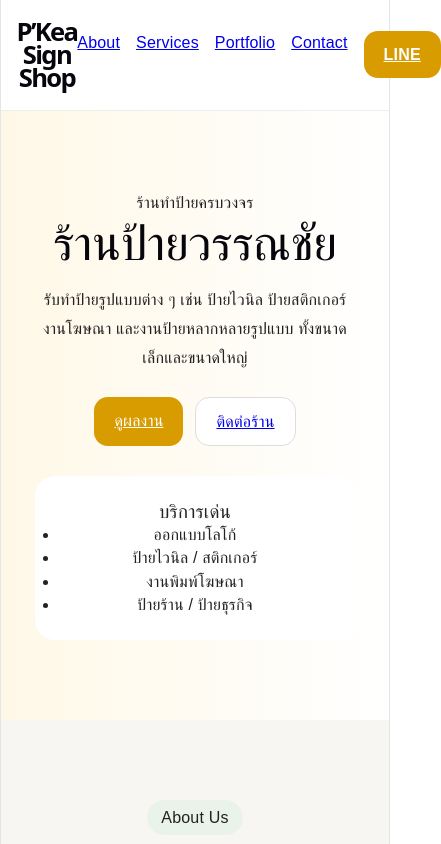
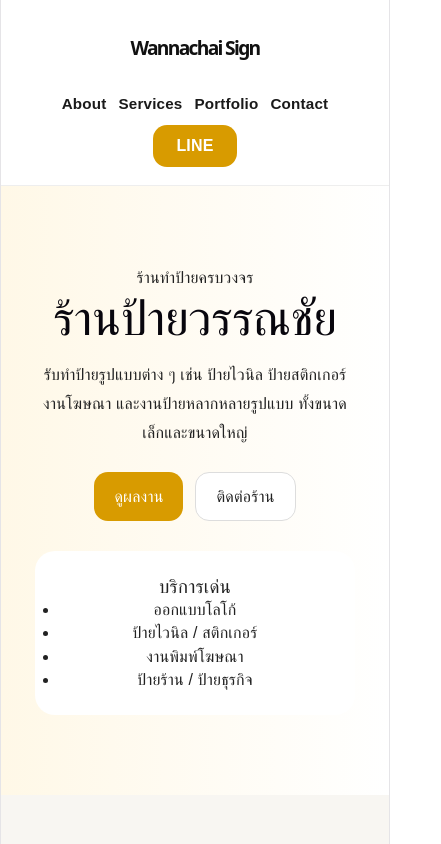
Before and after one commit to Tui-Satit/sign-shop, a React (Vite) app: page / in a window 390 px wide. Shown: the top 844 px of the page, 441 px wide, since content can reach past the window. Built offline with nearby package versions, Linux system fonts and the light colour scheme.

Commit message:
Edit button

```diff
--- a/src/App.css
+++ b/src/App.css
@@ -17,6 +17,7 @@ body {
 }
 
 /* ===== HEADER ===== */
+/* ===== HEADER ===== */
 .header {
   background: #fff;
   border-bottom: 1px solid #eee;
@@ -29,19 +30,105 @@ body {
   display: flex;
   justify-content: space-between;
   align-items: center;
-  min-height: 70px;
+  gap: 20px;
+  min-height: 76px;
+  padding: 16px 0;
 }
 
 .nav nav {
   display: flex;
+  align-items: center;
   gap: 16px;
+  flex-wrap: wrap;
+}
+
+.nav nav a {
+  text-decoration: none;
+  color: #1a1a1a;
+  font-weight: 600;
 }
 
 .logo {
-  font-size: 1.6rem;
-  font-weight: bold;
+  font-size: 1.7rem;
+  font-weight: 800;
+  line-height: 1.05;
+  color: #111;
 }
 
+.btn {
+  display: inline-flex;
+  align-items: center;
+  justify-content: center;
+  padding: 12px 20px;
+  border-radius: 16px;
+  font-weight: 700;
+  text-decoration: none;
+  transition: 0.25s ease;
+}
+
+.btn.primary {
+  background: #d89b00;
+  color: #fff;
+}
+
+.btn.secondary {
+  background: #fff;
+  border: 1px solid #ddd;
+  color: #222;
+}
+
+/* ===== MOBILE NAVBAR ===== */
+@media (max-width: 768px) {
+  .nav {
+    flex-direction: column;
+    justify-content: center;
+    align-items: center;
+    gap: 14px;
+    padding: 18px 0;
+    text-align: center;
+  }
+
+  .logo {
+    font-size: 1.35rem;
+    line-height: 1.05;
+    text-align: center;
+  }
+
+  .nav nav {
+    justify-content: center;
+    gap: 10px 14px;
+    width: 100%;
+  }
+
+  .nav nav a:not(.btn) {
+    font-size: 1rem;
+  }
+
+  .nav .btn.primary {
+    padding: 10px 18px;
+    border-radius: 14px;
+    min-width: 92px;
+  }
+}
+
+@media (max-width: 480px) {
+  .logo {
+    font-size: 1.2rem;
+  }
+
+  .nav nav {
+    gap: 10px 12px;
+  }
+
+  .nav nav a:not(.btn) {
+    font-size: 0.95rem;
+  }
+
+  .nav .btn.primary {
+    padding: 9px 16px;
+    min-width: 84px;
+  }
+}
 /* ===== HERO ===== */
 .hero {
   padding: 80px 20px;
@@ -291,3 +378,20 @@ body {
     height: 240px;
   }
 }
+
+.map-btn {
+  display: inline-block;
+  margin-top: 14px;
+  padding: 12px 20px;
+  border-radius: 14px;
+  background: #1877f2;
+  color: white;
+  font-weight: 600;
+  text-decoration: none;
+  transition: 0.25s ease;
+}
+
+.map-btn:hover {
+  background: #145edc;
+  transform: translateY(-2px);
+}
--- a/src/App.jsx
+++ b/src/App.jsx
@@ -59,7 +59,7 @@ function App() {
     <div className="app">
       <header className="header">
         <div className="container nav">
-          <h1 className="logo">P’Kea Sign Shop</h1>
+          <h1 className="logo">Wannachai Sign</h1>
 
           <nav>
             <a href="#about">About</a>
@@ -201,12 +201,12 @@ function App() {
       <section className="contact-section" id="contact">
         <div className="container">
           <div className="section-header">
-            <p className="section-tag">CONTACT US</p>
+            <p className="section-tag">CONTACT US</p><br />
             <h2>ติดต่อร้านทำป้าย</h2>
             <p className="section-subtext">
               สอบถามราคา ส่งรายละเอียดงาน หรือดูตำแหน่งร้านได้จากช่องทางด้านล่าง
             </p>
-          </div>
+          </div><br />
 
           <div className="contact-box">
             <div className="contact-info">
@@ -258,7 +258,7 @@ function App() {
               <div className="map-header">
                 <h3>ตำแหน่งร้าน</h3>
                 <p>สามารถกดดูเส้นทางหรือเปิดใน Google Maps ได้ทันที</p>
-              </div>
+              </div><br />
 
               <div className="map-frame">
                 <iframe
@@ -277,7 +277,7 @@ function App() {
                 href="https://maps.app.goo.gl/biP3GPKscGcDwiTZA"
                 target="_blank"
                 rel="noopener noreferrer"
-                className="map-link-btn"
+                className="map-btn"
               >
                 เปิดแผนที่
               </a>
```
